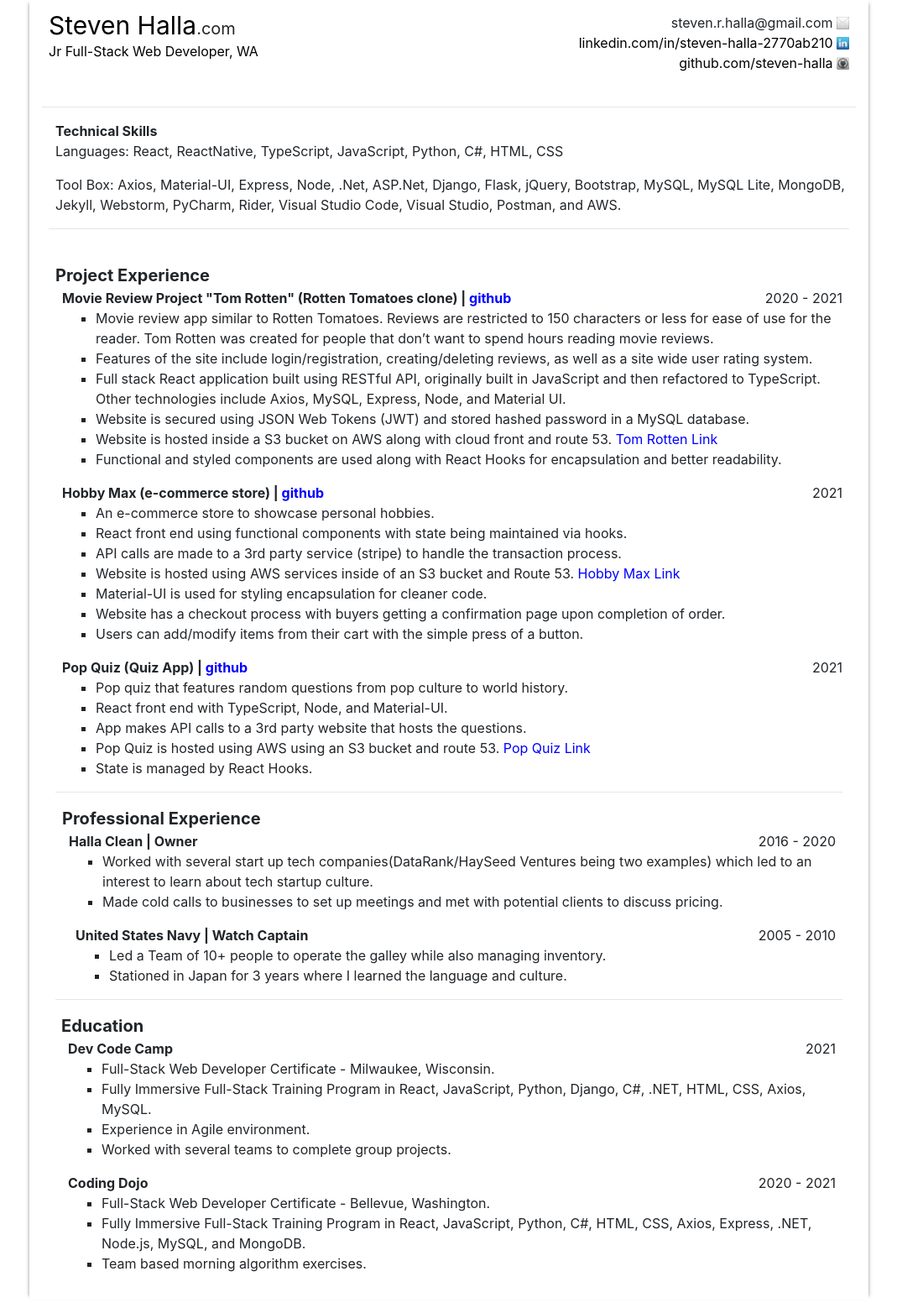
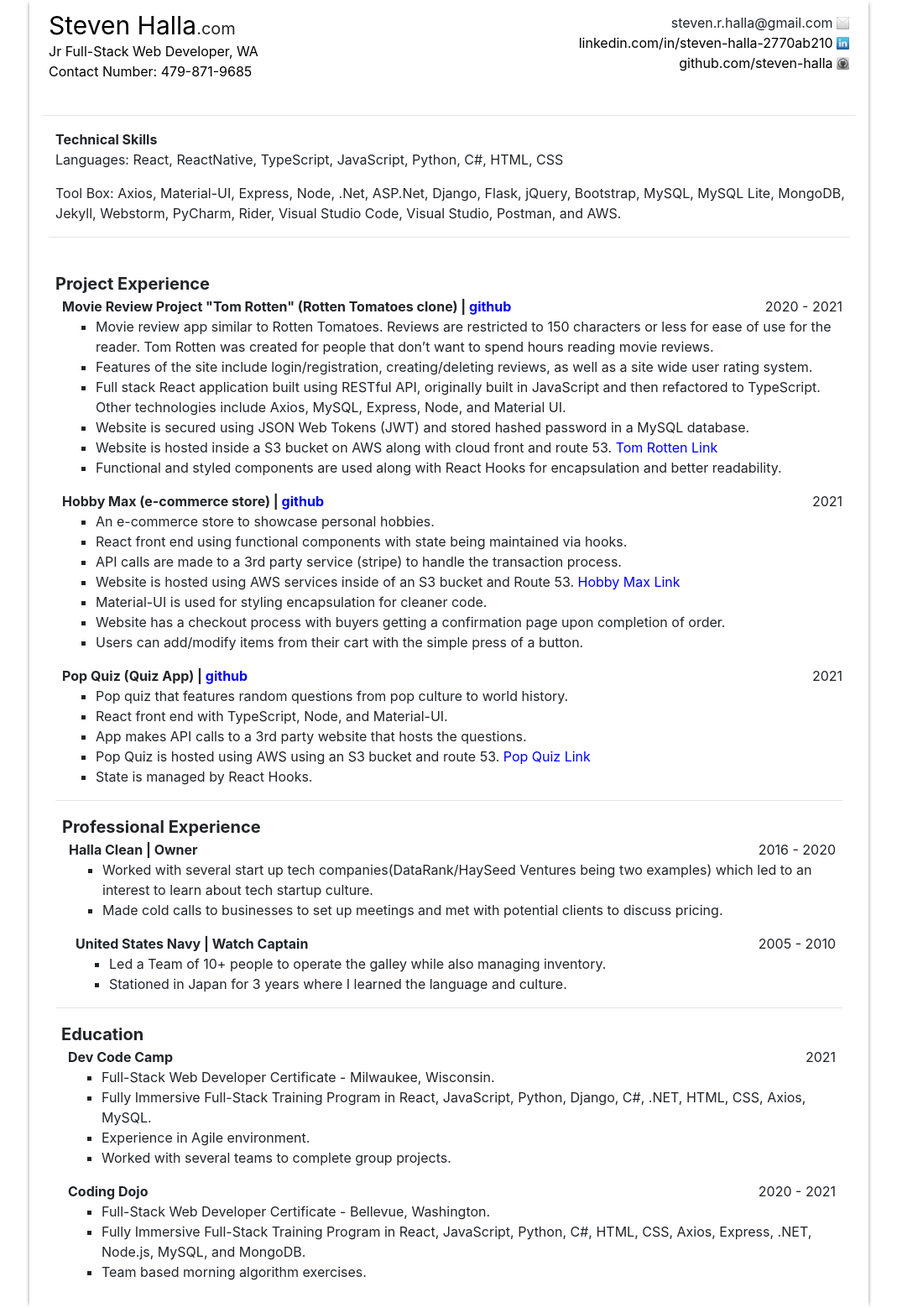
Before and after one commit to steven-halla/stevehalla.com, a Jekyll site: the page built from resume.html, in a window 1280 px wide. Shown: the whole page at 84% size, without its empty margins (105-1174 px from the left). Built offline with Jekyll 4.4.1, drawn with Linux system fonts in a browser that asks for light colours.

Commit message:
"added new content"

```diff
--- a/resume.html
+++ b/resume.html
@@ -39,6 +39,9 @@
 
             <div class="job-title">
                 Jr Full-Stack Web Developer, WA
+            </div>
+            <div class="job-title">
+                Contact Number: 479-871-9685
             </div>
         </div>
 
```
